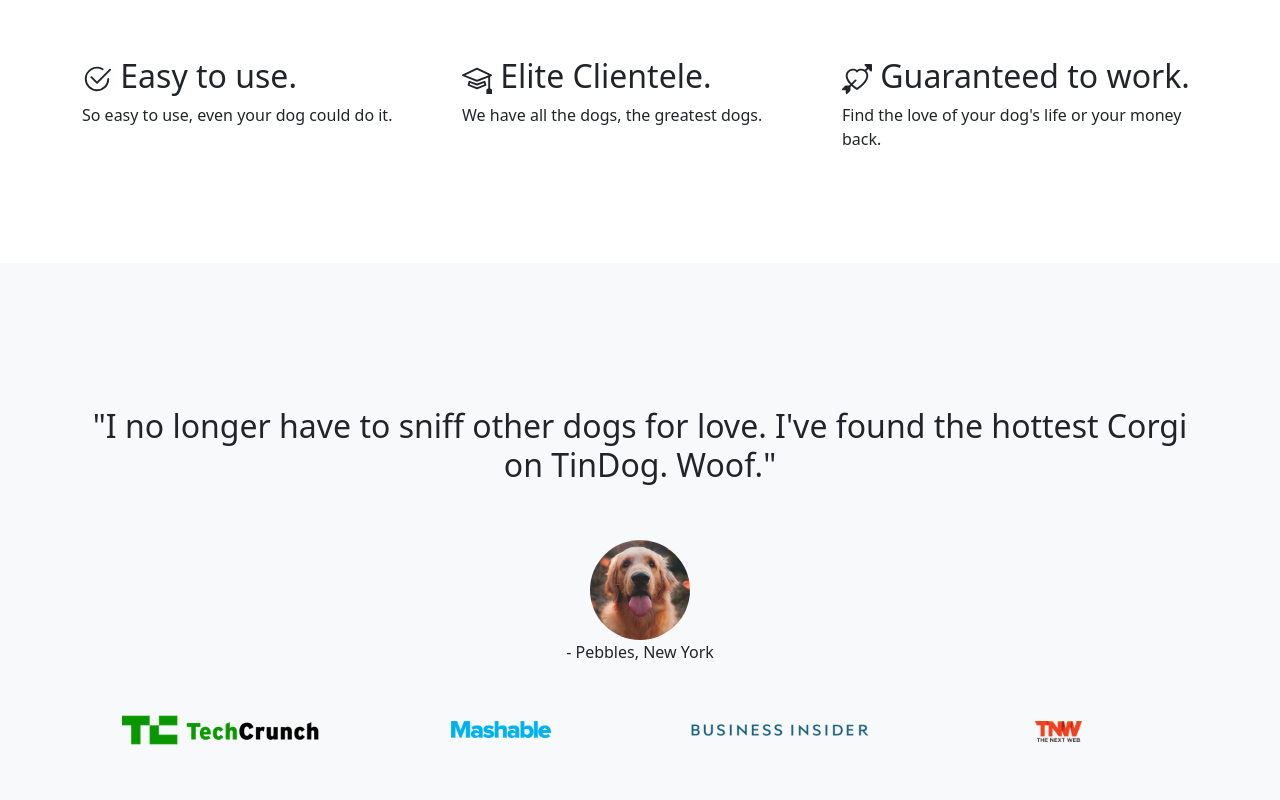
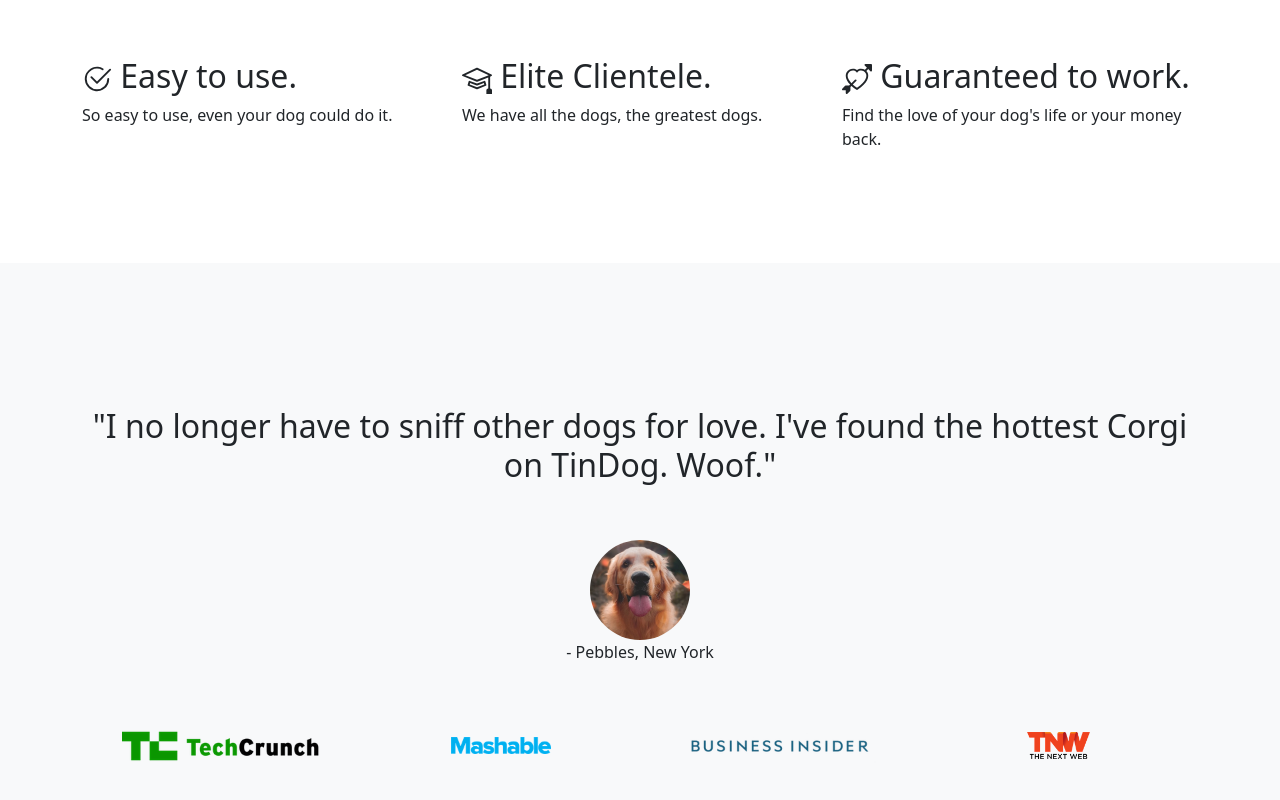
Before and after one commit to knightrid3r8998/tindog, a plain HTML site: page index.html in a window 1280 px wide. Shown: the part 729-1529 px from the top of the page. Drawn offline with nearby package versions, Linux system fonts and the light colour scheme.

Commit message:
Add existing file

```diff
--- a/index.html
+++ b/index.html
@@ -114,17 +114,17 @@
             <p>- Pebbles, New York</p>
           </div>
           <div class="row  py-2 my-3">
-            <div class="d-flex justify-content-center align-items-center col-lg-3 col-md-3 col-sm-4 p-2">
+            <div class="d-flex justify-content-center align-items-center col-lg-3 col-md-3 col-sm-4 py-4">
               <img class="img-fluid" src="./images/techcrunch.png" alt="" style="width: 200px;">
             </div>
-            <div class="d-flex justify-content-center align-items-center col-lg-3 col-md-3 col-sm-4 p-2">
+            <div class="d-flex justify-content-center align-items-center col-lg-3 col-md-3 col-sm-4 py-4">
               <img class="img-fluid" src="./images/mashable.png" alt="" style="width: 100px;">
             </div>
-            <div class="d-flex justify-content-center align-items-center col-lg-3 col-md-3 col-sm-4 p-2">
+            <div class="d-flex justify-content-center align-items-center col-lg-3 col-md-3 col-sm-4 py-4">
               <img class="img-fluid" src="./images/bizinsider.png" alt="" style="width: 200px;">
             </div>
-            <div class="d-flex justify-content-center align-items-center col-lg-3 col-md-3 col-sm-4">
-              <div class=" col-lg-3 col-md-3 col-sm-4 p-2">
+            <div class="d-flex justify-content-center align-items-center col-lg-3 col-md-3 col-sm-4 py-4">
+              <div class=" col-lg-3 col-md-3 col-sm-4 ">
               <img class="img-fluid" src="./images/tnw.png" alt="" style="width: 100px;">
             </div>
           </div>
```
